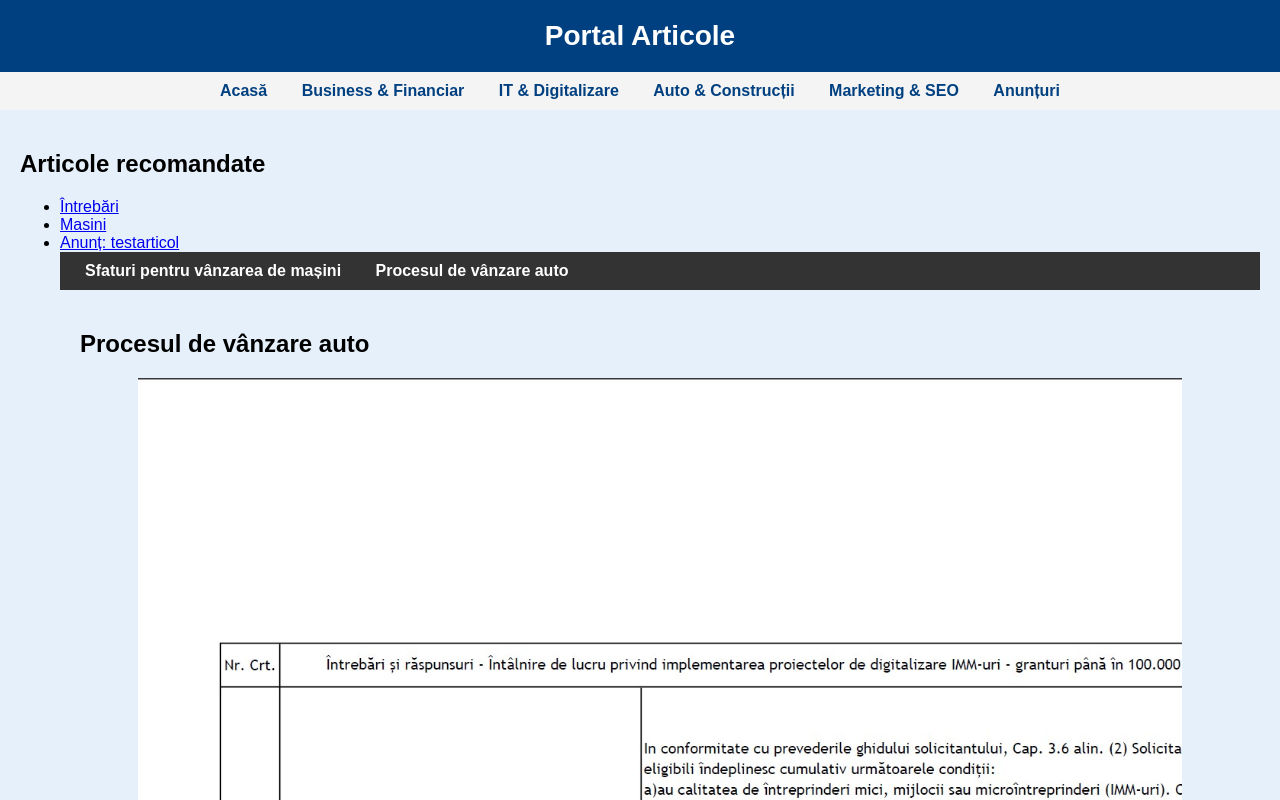
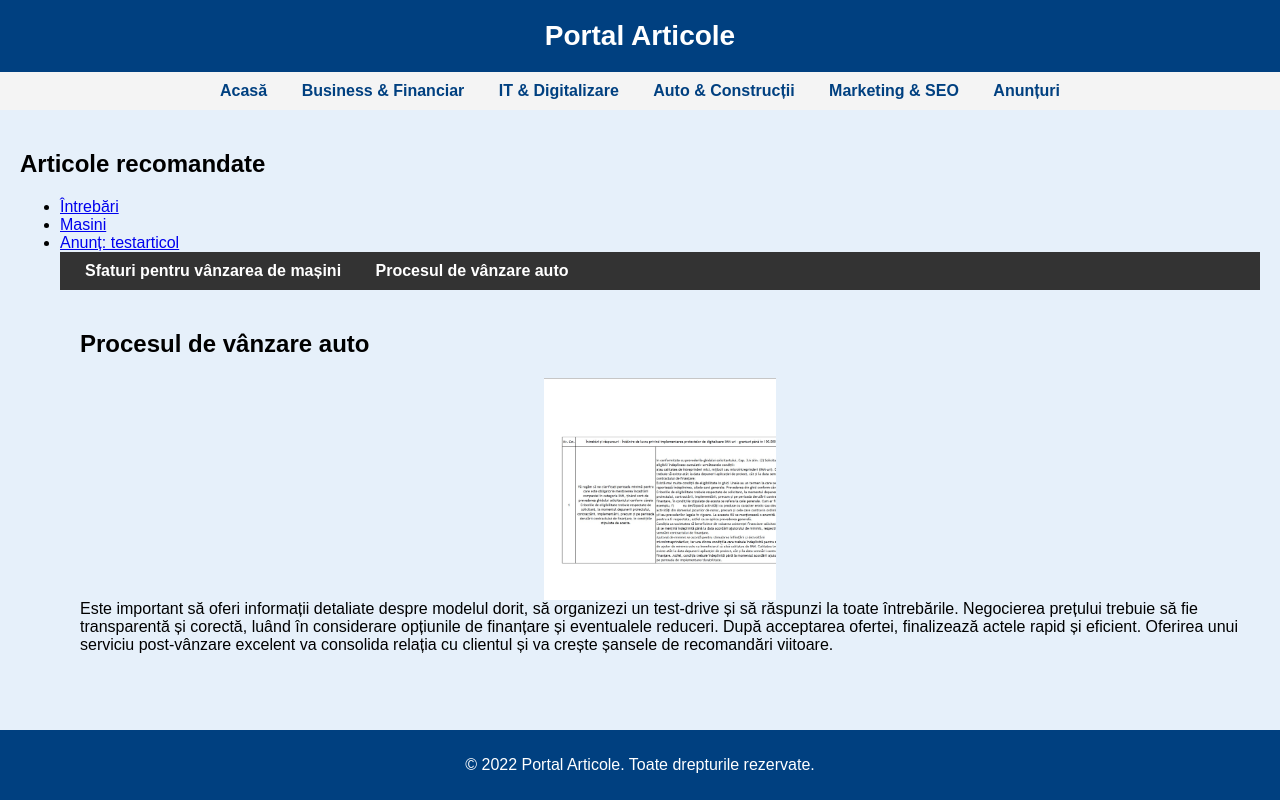
Before and after one commit to anunturipentrunoitoti/portal-articole, a plain HTML site: page auto.html in a window 1280 px wide. Both pictures are taken after a click on the link "Procesul de vânzare auto". Shown: the top 800 px of the page. Drawn offline with Linux system fonts and the light colour scheme.

Commit message:
Update auto.html

```diff
--- a/auto.html
+++ b/auto.html
@@ -86,8 +86,8 @@ footer {
 
     <section id="articol2" style="display:none; padding:20px;">
         <h1>Procesul de vânzare auto</h1>
-        <img src="docs/2.jpg" alt="Imagine articol" style="max-width:90%; display:block; margin:auto;">
-         style="background:#e6f0fa; padding:10px;" e cu o primire călduroasă și profesională a clientului.
+        <img src="docs/2.jpg" alt="Imagine articol" style="max-width:20%; display:block; margin:auto;">
+
             Este important să oferi informații detaliate despre modelul dorit, să organizezi un test-drive
             și să răspunzi la toate întrebările. Negocierea prețului trebuie să fie transparentă și corectă,
             luând în considerare opțiunile de finanțare și eventualele reduceri. După acceptarea ofertei,
```
